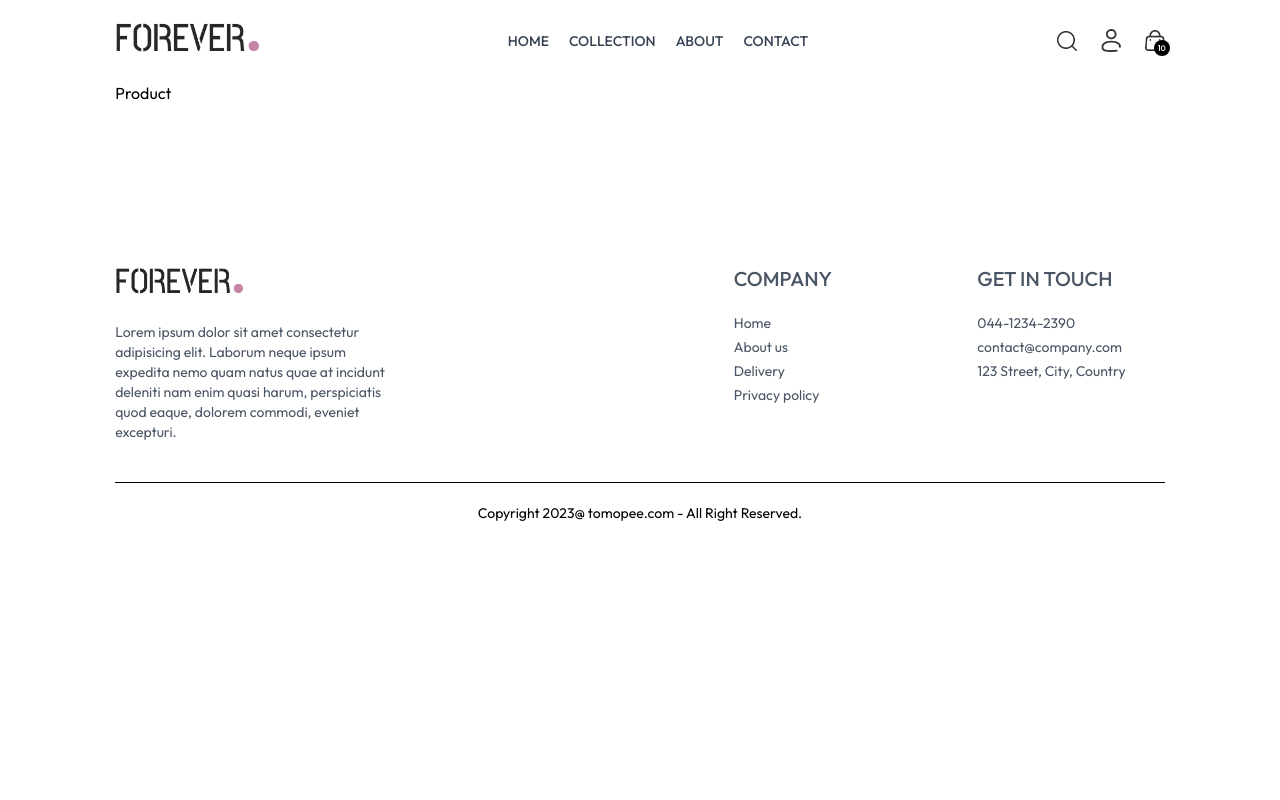
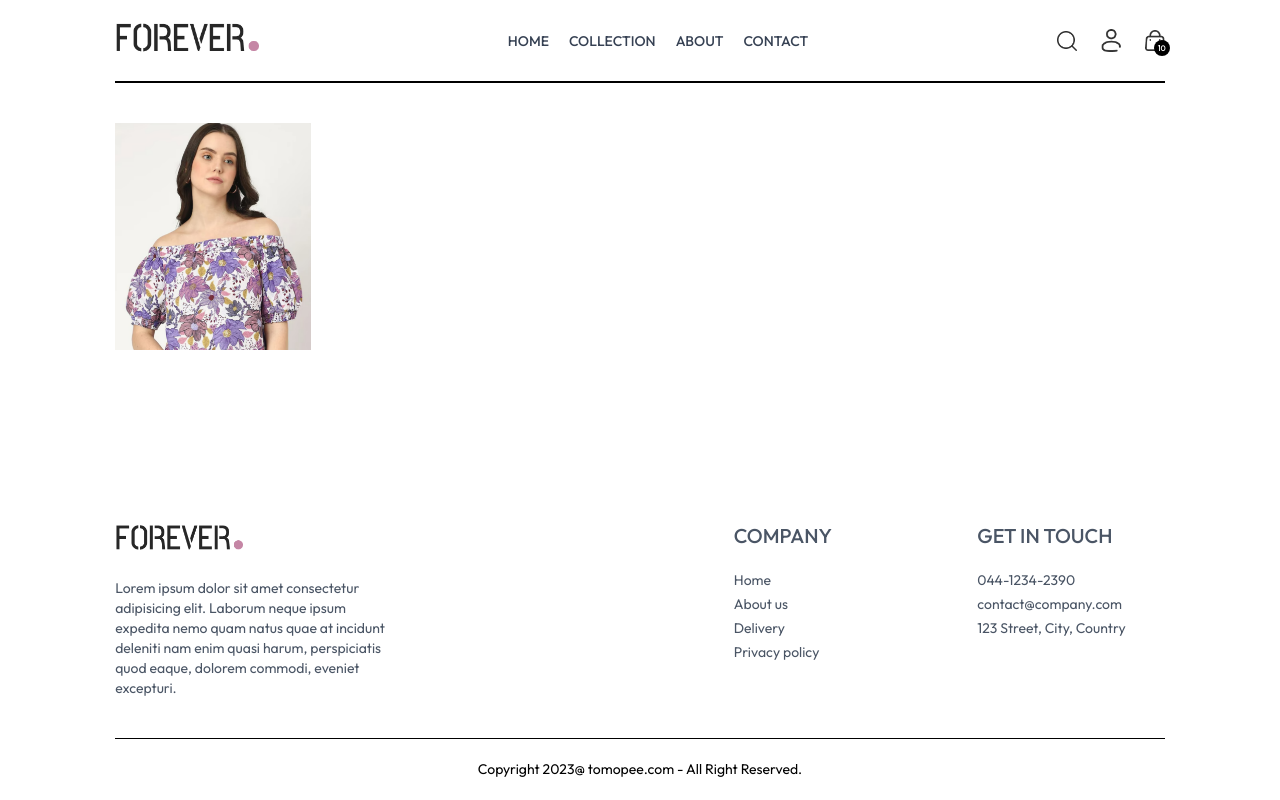
Before and after one commit to tomopee71/ec-fashion, a React (Vite) app: page /product/aaaaa in a window 1280 px wide. Built offline with nearby package versions, Linux system fonts and the light colour scheme.

Commit message:
Product_change

```diff
--- a/src/pages/Product.jsx
+++ b/src/pages/Product.jsx
@@ -1,9 +1,58 @@
+import { useContext, useEffect, useState } from "react";
+import { useParams } from "react-router-dom";
+import { ShopContext } from "../context/ShopContext.jsx";
+
 
 
 function Product() {
-  return (
-    <div>Product</div>
-  )
+
+  const {productId} = useParams();
+  const {products} = useContext(ShopContext);
+  const [productDate, setProductData] = useState(false)
+  const [image, setImage] = useState("")
+
+
+  const fetchProductData = async () => {
+    products.map((item) => {
+      if(item._id === productId) {
+      setProductData (item);
+      setImage(item.image[0])
+      return null;
+
+    }
+
+    })
+
+  }
+
+  useEffect(() => {
+    fetchProductData();
+  },[productId, products])
+
+console.log(productId);
+
+  return productDate ? (
+    <div className="border-t-2 pt-10 transition-opacity ease-in duration-500 opacity-100">
+{/* Product Data*/}
+<div className="flex gap-12 sm:gap-13 flex-col sm:flex-row">
+  {/* Product Images */}
+  <div className="flex-1 flex flex-col-reverse gap-3 sm:flex-row">
+    <div className="flex sm:flex-col oberflow-x-auto sm:overflow-y-scroll justify-between sm:justify-narmal sm:w-[18.7%] w-full">
+      {
+      productDate.image.map((item, index) => (
+
+        <img src={item} key={index} className="w-[24%] sm:w-full sm:mb-3 flex-shrink-0 cursor-pointer"alt="" />
+
+      ))
+      }
+
+    </div>
+  </div>
+
+  </div>
+
+    </div>
+  ) : <div className = "opacity-0">Loading...</div>
 }
 
 export default Product
```
